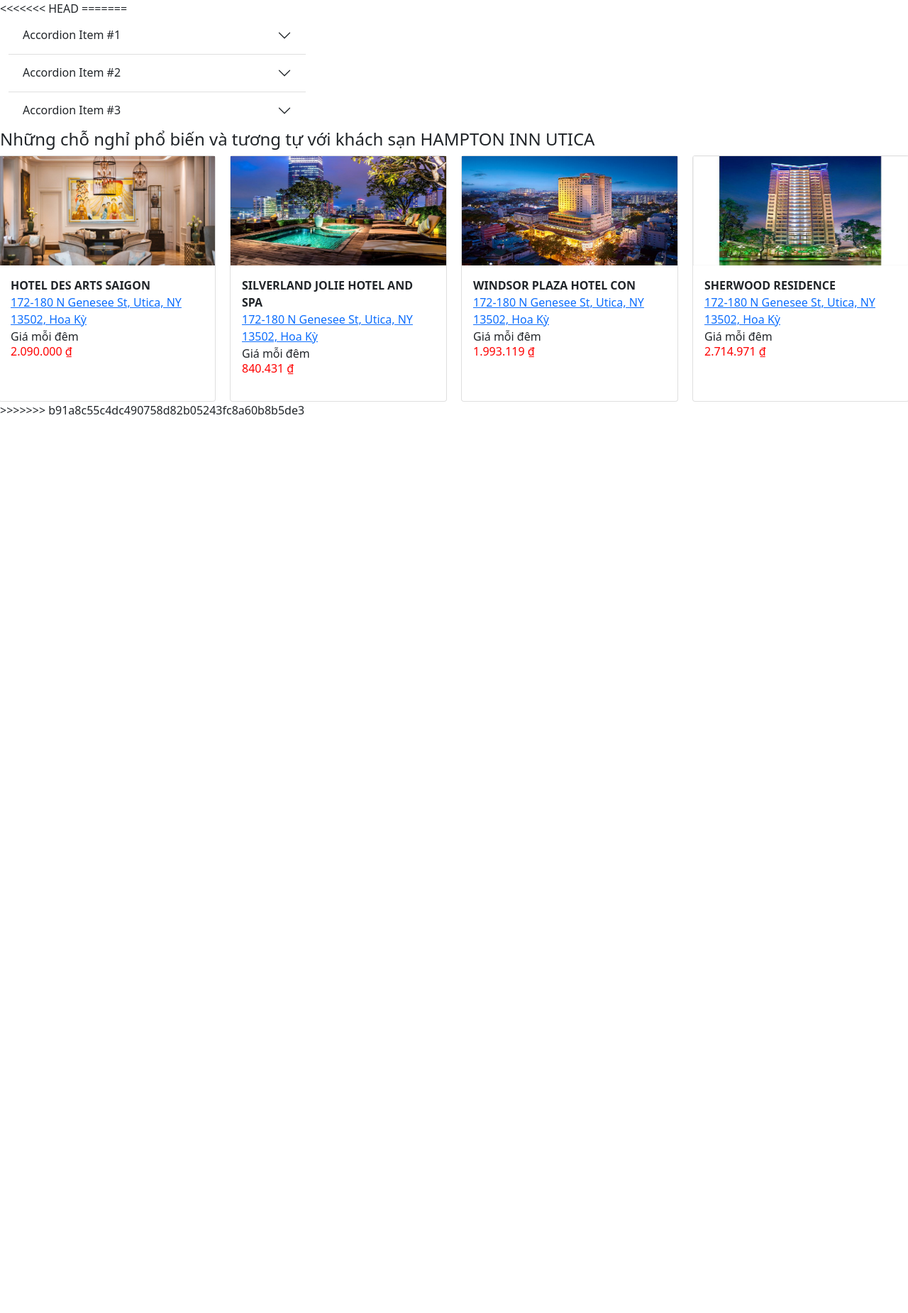
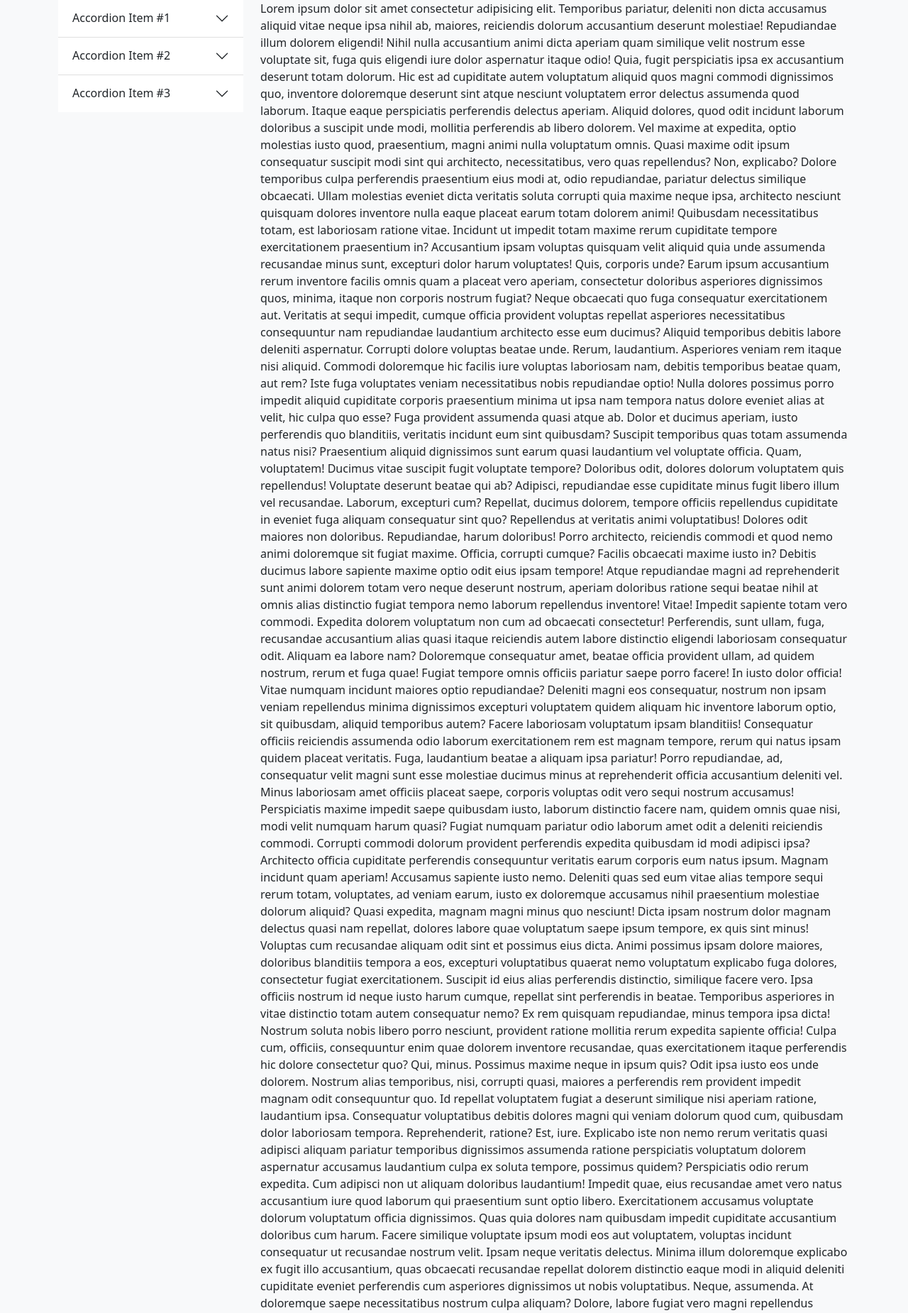
Before and after one commit to Dang-22/Hahalolo, a PHP site: page /hotel_detail.html in a window 1280 px wide. Shown: the part 80-1930 px from the top of the page at 71% size. Before the commit the page ends 664 px from the top, so only its background shows below. Run offline with PHP 8.4, Linux system fonts and the light colour scheme.

Commit message:
update hotel detail1

```diff
--- a/css/Home.css
+++ b/css/Home.css
@@ -50,7 +50,6 @@
 .bg-light{
     background-image: url("http://cdn.reatimes.vn/mediav2/media_old/upload/Daz8bLLgWiyONlYhLXFY7g/files/cac-mau-bungalow-trong-resort-5.jpg");
     background-repeat: no-repeat;
-    background-size: 800px;
     background-position: right top;
 }
 .bg-light .container_fluid{
@@ -59,11 +58,7 @@
 }
 .container_fluid .row{
     margin-top: 17px;
-<<<<<<< HEAD
     border-radius: 4px;
-=======
-
->>>>>>> b91a8c55c4dc490758d82b05243fc8a60b8b5de3
 }
 .bg-light .container-fluid .text
 {
--- a/hotel_detail.html
+++ b/hotel_detail.html
@@ -6,7 +6,7 @@
     <meta name="viewport" content="width=device-width, initial-scale=1.0">
     <link href="https://cdn.jsdelivr.net/npm/bootstrap@5.1.3/dist/css/bootstrap.min.css" rel="stylesheet"
     integrity="sha384-1BmE4kWBq78iYhFldvKuhfTAU6auU8tT94WrHftjDbrCEXSU1oBoqyl2QvZ6jIW3" crossorigin="anonymous">
-     <link rel="stylesheet" href="css/Home.css">
+     <link rel="stylesheet" href="css/hotel_detail.css">
      <link rel="stylesheet" href="./css/base.css">
     <link href="https://fonts.googleapis.com/css2?family=Roboto:ital,wght@0,400;0,500;1,700&display=swap"
     rel="stylesheet">
@@ -345,14 +345,11 @@
           </div>
         </nav>
       </header>
-<<<<<<< HEAD
 
-
-=======
-      <main class="main">
-        <div class="container-fluid">
-          <div class="row"></div>
-           <div class="left col-sm-4">
+      <main class="main bg-light">
+        <div class="container-sm bg-light">
+          <div class="row">
+           <div class="left col-sm-3">
 
             <div class="accordion accordion-flush" id="accordionFlushExample">
               <div class="accordion-item">
@@ -388,8 +385,57 @@
             </div>
 
            </div>
-           <div class="right col-sm-8">
-
+           <div class="right col-sm-9">
+            <p>Lorem ipsum dolor sit amet consectetur adipisicing elit. Temporibus pariatur, deleniti non dicta accusamus aliquid vitae neque ipsa nihil ab, maiores, reiciendis dolorum accusantium deserunt molestiae! Repudiandae illum dolorem eligendi!
+            Nihil nulla accusantium animi dicta aperiam quam similique velit nostrum esse voluptate sit, fuga quis eligendi iure dolor aspernatur itaque odio! Quia, fugit perspiciatis ipsa ex accusantium deserunt totam dolorum.
+            Hic est ad cupiditate autem voluptatum aliquid quos magni commodi dignissimos quo, inventore doloremque deserunt sint atque nesciunt voluptatem error delectus assumenda quod laborum. Itaque eaque perspiciatis perferendis delectus aperiam.
+            Aliquid dolores, quod odit incidunt laborum doloribus a suscipit unde modi, mollitia perferendis ab libero dolorem. Vel maxime at expedita, optio molestias iusto quod, praesentium, magni animi nulla voluptatum omnis.
+            Quasi maxime odit ipsum consequatur suscipit modi sint qui architecto, necessitatibus, vero quas repellendus? Non, explicabo? Dolore temporibus culpa perferendis praesentium eius modi at, odio repudiandae, pariatur delectus similique obcaecati.
+            Ullam molestias eveniet dicta veritatis soluta corrupti quia maxime neque ipsa, architecto nesciunt quisquam dolores inventore nulla eaque placeat earum totam dolorem animi! Quibusdam necessitatibus totam, est laboriosam ratione vitae.
+            Incidunt ut impedit totam maxime rerum cupiditate tempore exercitationem praesentium in? Accusantium ipsam voluptas quisquam velit aliquid quia unde assumenda recusandae minus sunt, excepturi dolor harum voluptates! Quis, corporis unde?
+            Earum ipsum accusantium rerum inventore facilis omnis quam a placeat vero aperiam, consectetur doloribus asperiores dignissimos quos, minima, itaque non corporis nostrum fugiat? Neque obcaecati quo fuga consequatur exercitationem aut.
+            Veritatis at sequi impedit, cumque officia provident voluptas repellat asperiores necessitatibus consequuntur nam repudiandae laudantium architecto esse eum ducimus? Aliquid temporibus debitis labore deleniti aspernatur. Corrupti dolore voluptas beatae unde.
+            Rerum, laudantium. Asperiores veniam rem itaque nisi aliquid. Commodi doloremque hic facilis iure voluptas laboriosam nam, debitis temporibus beatae quam, aut rem? Iste fuga voluptates veniam necessitatibus nobis repudiandae optio!
+            Nulla dolores possimus porro impedit aliquid cupiditate corporis praesentium minima ut ipsa nam tempora natus dolore eveniet alias at velit, hic culpa quo esse? Fuga provident assumenda quasi atque ab.
+            Dolor et ducimus aperiam, iusto perferendis quo blanditiis, veritatis incidunt eum sint quibusdam? Suscipit temporibus quas totam assumenda natus nisi? Praesentium aliquid dignissimos sunt earum quasi laudantium vel voluptate officia.
+            Quam, voluptatem! Ducimus vitae suscipit fugit voluptate tempore? Doloribus odit, dolores dolorum voluptatem quis repellendus! Voluptate deserunt beatae qui ab? Adipisci, repudiandae esse cupiditate minus fugit libero illum vel recusandae.
+            Laborum, excepturi cum? Repellat, ducimus dolorem, tempore officiis repellendus cupiditate in eveniet fuga aliquam consequatur sint quo? Repellendus at veritatis animi voluptatibus! Dolores odit maiores non doloribus. Repudiandae, harum doloribus!
+            Porro architecto, reiciendis commodi et quod nemo animi doloremque sit fugiat maxime. Officia, corrupti cumque? Facilis obcaecati maxime iusto in? Debitis ducimus labore sapiente maxime optio odit eius ipsam tempore!
+            Atque repudiandae magni ad reprehenderit sunt animi dolorem totam vero neque deserunt nostrum, aperiam doloribus ratione sequi beatae nihil at omnis alias distinctio fugiat tempora nemo laborum repellendus inventore! Vitae!
+            Impedit sapiente totam vero commodi. Expedita dolorem voluptatum non cum ad obcaecati consectetur! Perferendis, sunt ullam, fuga, recusandae accusantium alias quasi itaque reiciendis autem labore distinctio eligendi laboriosam consequatur odit.
+            Aliquam ea labore nam? Doloremque consequatur amet, beatae officia provident ullam, ad quidem nostrum, rerum et fuga quae! Fugiat tempore omnis officiis pariatur saepe porro facere! In iusto dolor officia!
+            Vitae numquam incidunt maiores optio repudiandae? Deleniti magni eos consequatur, nostrum non ipsam veniam repellendus minima dignissimos excepturi voluptatem quidem aliquam hic inventore laborum optio, sit quibusdam, aliquid temporibus autem?
+            Facere laboriosam voluptatum ipsam blanditiis! Consequatur officiis reiciendis assumenda odio laborum exercitationem rem est magnam tempore, rerum qui natus ipsam quidem placeat veritatis. Fuga, laudantium beatae a aliquam ipsa pariatur!
+            Porro repudiandae, ad, consequatur velit magni sunt esse molestiae ducimus minus at reprehenderit officia accusantium deleniti vel. Minus laboriosam amet officiis placeat saepe, corporis voluptas odit vero sequi nostrum accusamus!
+            Perspiciatis maxime impedit saepe quibusdam iusto, laborum distinctio facere nam, quidem omnis quae nisi, modi velit numquam harum quasi? Fugiat numquam pariatur odio laborum amet odit a deleniti reiciendis commodi.
+            Corrupti commodi dolorum provident perferendis expedita quibusdam id modi adipisci ipsa? Architecto officia cupiditate perferendis consequuntur veritatis earum corporis eum natus ipsum. Magnam incidunt quam aperiam! Accusamus sapiente iusto nemo.
+            Deleniti quas sed eum vitae alias tempore sequi rerum totam, voluptates, ad veniam earum, iusto ex doloremque accusamus nihil praesentium molestiae dolorum aliquid? Quasi expedita, magnam magni minus quo nesciunt!
+            Dicta ipsam nostrum dolor magnam delectus quasi nam repellat, dolores labore quae voluptatum saepe ipsum tempore, ex quis sint minus! Voluptas cum recusandae aliquam odit sint et possimus eius dicta.
+            Animi possimus ipsam dolore maiores, doloribus blanditiis tempora a eos, excepturi voluptatibus quaerat nemo voluptatum explicabo fuga dolores, consectetur fugiat exercitationem. Suscipit id eius alias perferendis distinctio, similique facere vero.
+            Ipsa officiis nostrum id neque iusto harum cumque, repellat sint perferendis in beatae. Temporibus asperiores in vitae distinctio totam autem consequatur nemo? Ex rem quisquam repudiandae, minus tempora ipsa dicta!
+            Nostrum soluta nobis libero porro nesciunt, provident ratione mollitia rerum expedita sapiente officia! Culpa cum, officiis, consequuntur enim quae dolorem inventore recusandae, quas exercitationem itaque perferendis hic dolore consectetur quo?
+            Qui, minus. Possimus maxime neque in ipsum quis? Odit ipsa iusto eos unde dolorem. Nostrum alias temporibus, nisi, corrupti quasi, maiores a perferendis rem provident impedit magnam odit consequuntur quo.
+            Id repellat voluptatem fugiat a deserunt similique nisi aperiam ratione, laudantium ipsa. Consequatur voluptatibus debitis dolores magni qui veniam dolorum quod cum, quibusdam dolor laboriosam tempora. Reprehenderit, ratione? Est, iure.
+            Explicabo iste non nemo rerum veritatis quasi adipisci aliquam pariatur temporibus dignissimos assumenda ratione perspiciatis voluptatum dolorem aspernatur accusamus laudantium culpa ex soluta tempore, possimus quidem? Perspiciatis odio rerum expedita.
+            Cum adipisci non ut aliquam doloribus laudantium! Impedit quae, eius recusandae amet vero natus accusantium iure quod laborum qui praesentium sunt optio libero. Exercitationem accusamus voluptate dolorum voluptatum officia dignissimos.
+            Quas quia dolores nam quibusdam impedit cupiditate accusantium doloribus cum harum. Facere similique voluptate ipsum modi eos aut voluptatem, voluptas incidunt consequatur ut recusandae nostrum velit. Ipsam neque veritatis delectus.
+            Minima illum doloremque explicabo ex fugit illo accusantium, quas obcaecati recusandae repellat dolorem distinctio eaque modi in aliquid deleniti cupiditate eveniet perferendis cum asperiores dignissimos ut nobis voluptatibus. Neque, assumenda.
+            At doloremque saepe necessitatibus nostrum culpa aliquam? Dolore, labore fugiat vero magni repellendus blanditiis atque accusantium eos quis laborum. Cupiditate eius ut nam! Ex in, molestias similique placeat aliquam obcaecati!
+            Deserunt assumenda fugiat facere ad aliquam recusandae dolore necessitatibus eius optio eveniet dignissimos, laborum distinctio, modi animi corrupti eos hic quod perferendis id vitae in tempore nulla. Quia, molestias nostrum!
+            Sunt quas vero ipsa tenetur optio sint distinctio, porro iusto? Facere dolor magnam aliquid ipsum doloremque excepturi cupiditate commodi dolores sit harum, architecto, quos accusantium autem nisi eligendi voluptas totam.
+            Magni ex consequatur natus. Magni, aut eveniet facere minima porro vitae harum rem, obcaecati dolorem fugit cum commodi vel veniam labore inventore, eos asperiores quae expedita magnam. Ducimus, nam explicabo.
+            Explicabo eveniet deleniti maiores corporis ipsum ducimus facere aliquid, animi consequuntur mollitia quo laborum vero obcaecati distinctio culpa qui eius recusandae, inventore dolor quibusdam, laboriosam nihil porro consequatur? Beatae, iste.
+            Consequuntur fuga tempora facere assumenda maxime laborum voluptatem rem temporibus? Molestias sit quod rerum mollitia dicta deserunt id, natus neque illum saepe pariatur. Consequuntur provident inventore dignissimos sunt harum aspernatur.
+            Sunt laboriosam impedit minus praesentium voluptatibus labore ad quidem eligendi perspiciatis consectetur expedita totam, reiciendis nemo nihil quis distinctio debitis facilis vel sed maiores. Omnis architecto quisquam unde laborum accusamus!
+            Quod debitis cum odit voluptas in ab placeat laborum ducimus ea ipsa maiores dolorem nisi obcaecati, quo illum quis ad sapiente enim vitae? Voluptate recusandae vero minima, itaque eius tenetur.
+            Iusto, optio voluptates magni eligendi consequatur quibusdam mollitia rerum perferendis recusandae enim quisquam placeat minus quidem aliquam odio quos esse itaque in voluptatibus sunt rem fugit. Temporibus tempore itaque tempora.
+            Labore consequatur eveniet nam nulla voluptas! Quisquam, quo excepturi. Sint mollitia iure deserunt, voluptate iste modi esse voluptates eaque dolor quasi, perspiciatis magni quos sed. Neque ipsa mollitia nostrum? Ab?
+            Distinctio ratione quaerat dolorum quis illo laborum, suscipit alias velit in totam? In cupiditate, commodi provident modi id omnis obcaecati voluptatum deserunt vero magnam autem tenetur pariatur adipisci tempore ex.
+            Architecto dolorem, magnam asperiores harum ipsum necessitatibus nulla culpa perspiciatis aliquam nisi expedita veniam tenetur ipsa ex impedit. Earum, atque natus aut blanditiis doloribus maxime repudiandae possimus beatae libero suscipit?
+            Quasi, aliquid? Adipisci possimus, magni perferendis sapiente molestiae cupiditate ipsa nemo illo voluptatibus veniam vitae eum perspiciatis, amet dolor repellat tempore aliquid facilis optio iste voluptates accusamus numquam ut. Accusantium.
+            Iure eveniet reiciendis sequi rem, soluta neque temporibus distinctio unde rerum ad, voluptatibus vel cupiditate numquam corporis ea accusantium officiis ex, eius quod ipsum iusto possimus deleniti. Facilis, eum velit!
+            Cupiditate repellendus aspernatur, sint quam maxime dicta hic rem eveniet modi eligendi ex doloremque, vel quae dolorem culpa libero in iste quibusdam, deserunt fugiat totam quod nihil. Optio, necessitatibus ipsa.
+            Qui sapiente, incidunt aliquam in asperiores non vitae eveniet cum fugit deserunt nesciunt distinctio porro tempore odio sint, a hic, ut ea maxime veniam expedita! Veniam hic quis dolorem nemo?</p>
            </div>
           </div>
         </div>
@@ -547,6 +593,5 @@
           </div>
       </div>
       </div>
->>>>>>> b91a8c55c4dc490758d82b05243fc8a60b8b5de3
 </body>
 </html>
```
Also changed, not shown: css/hotel_detail.css (added, +30 -0 lines).
